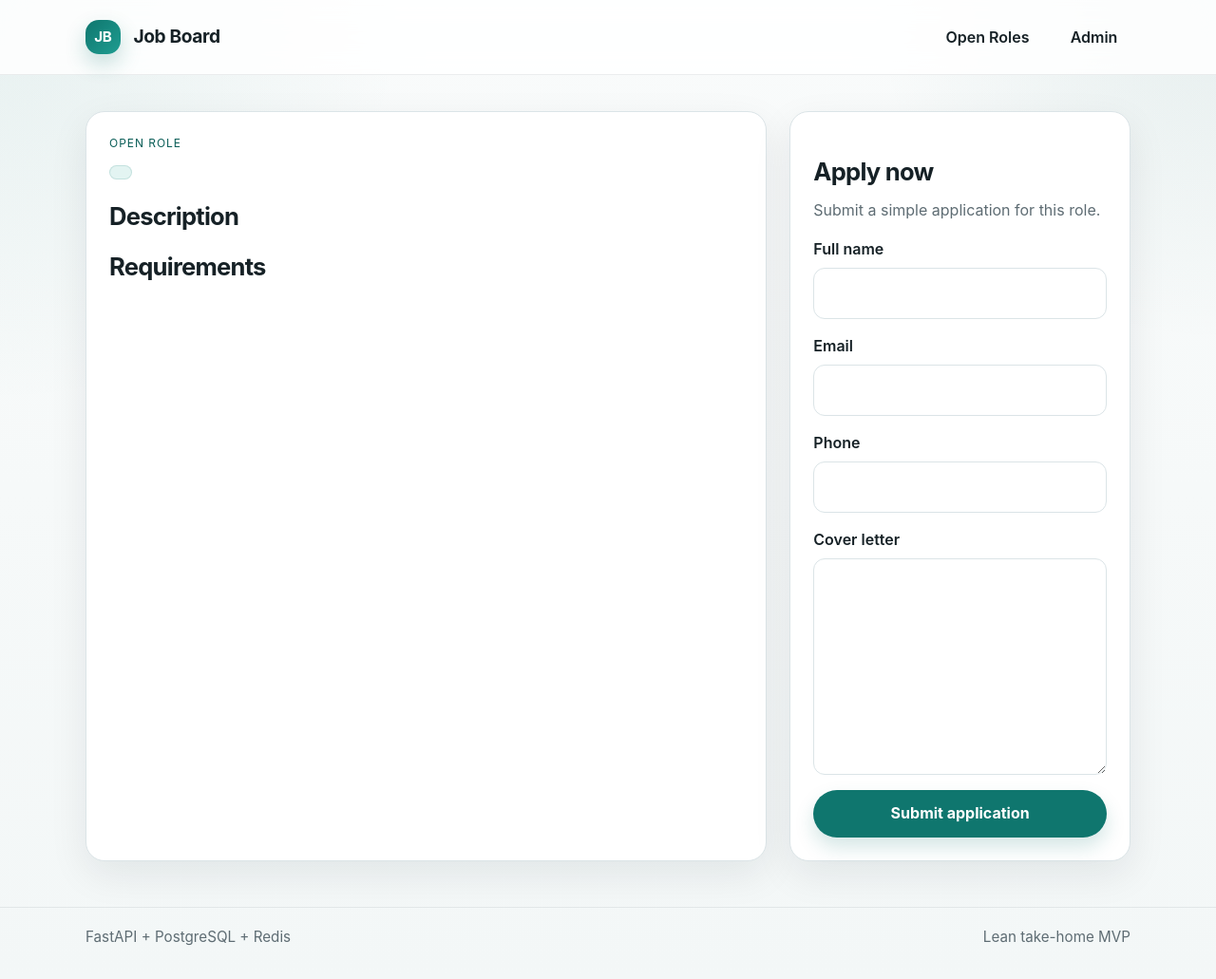
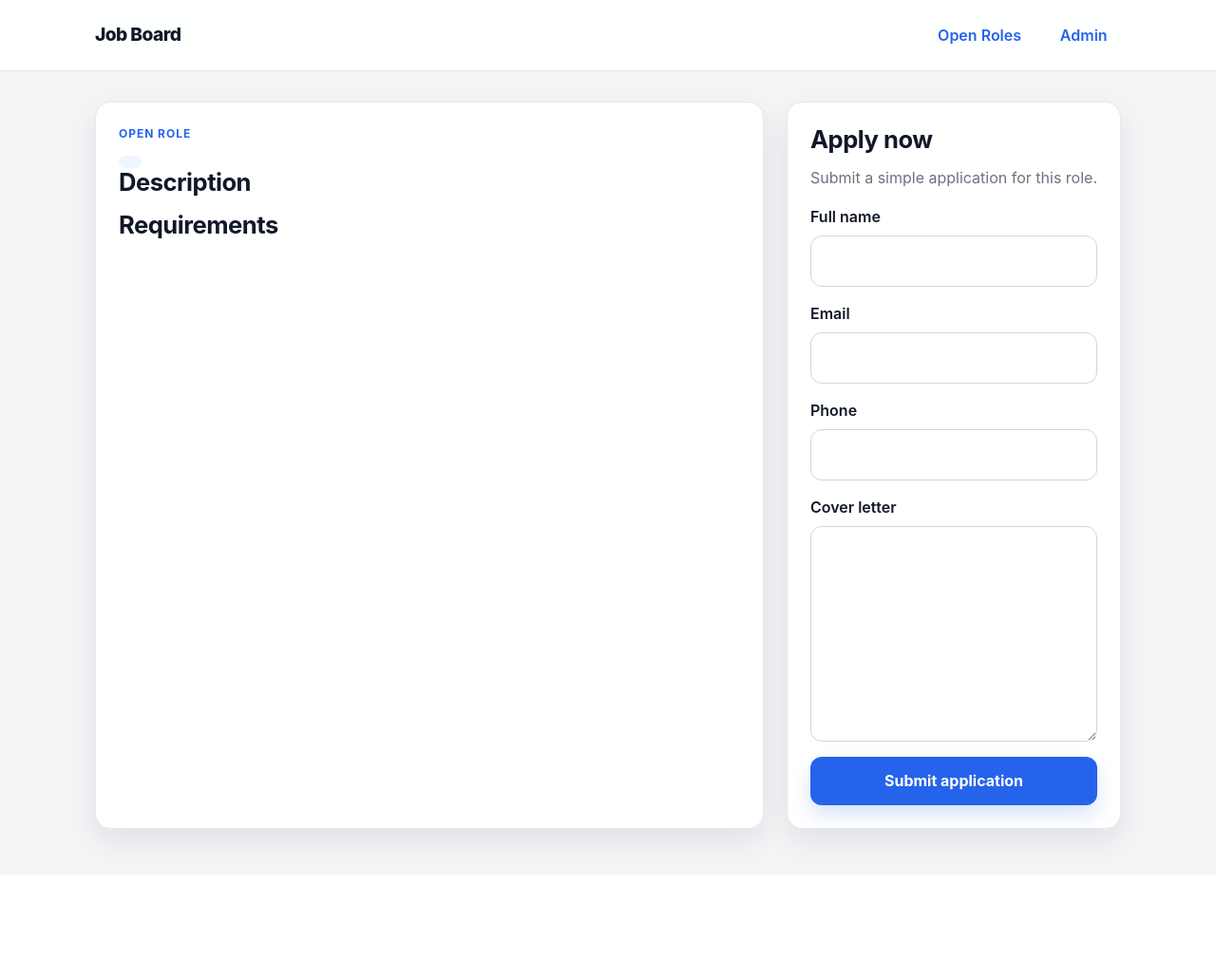
Before and after one commit to alanzhumalin/job_board, a Python web app: template app/templates/job_detail.html in a window 1280 px wide. Shown: the whole page at 95% size. After the commit the page ends 903 px from the top, so only its background shows below. Run offline with Jinja, Linux system fonts and the light colour scheme; the template is opened without the code that fills it, so the values that code supplies are empty.

Commit message:
fix: connect css through base template

```diff
--- a/app/static/styles.css
+++ b/app/static/styles.css
@@ -1,185 +1,122 @@
 :root {
-  --bg: #f4f7f6;
-  --paper: #ffffff;
-  --ink: #162126;
-  --muted: #5e6c73;
-  --line: #dbe4e7;
-  --accent: #0f766e;
-  --accent-dark: #0b5e58;
-  --accent-soft: #e3f4f2;
-  --surface: #f8fbfb;
+  --bg: #f3f4f6;
+  --surface: #ffffff;
+  --surface-soft: #f8fafc;
+  --text: #111827;
+  --muted: #6b7280;
+  --border: #e5e7eb;
+  --primary: #2563eb;
+  --primary-dark: #1d4ed8;
   --danger: #b42318;
-  --success: #127c4f;
-  --success-soft: #e8f7ef;
-  --shadow: 0 14px 40px rgba(17, 24, 39, 0.08);
-  --radius: 20px;
+  --danger-soft: #fee4e2;
+  --success: #067647;
+  --success-soft: #ecfdf3;
+  --shadow: 0 12px 28px rgba(15, 23, 42, 0.08);
+  --radius: 16px;
 }
 
 * {
   box-sizing: border-box;
 }
 
-html {
-  scroll-behavior: smooth;
+body {
+  margin: 0;
+  background: var(--bg);
+  color: var(--text);
+  font-family: Inter, ui-sans-serif, system-ui, -apple-system, BlinkMacSystemFont, "Segoe UI", sans-serif;
+  line-height: 1.55;
 }
 
-body {
-  margin: 0;
-  min-height: 100vh;
-  font-family: Inter, ui-sans-serif, system-ui, -apple-system, BlinkMacSystemFont, "Segoe UI", sans-serif;
-  line-height: 1.55;
-  color: var(--ink);
-  background:
-    radial-gradient(circle at top left, rgba(15, 118, 110, 0.08), transparent 26%),
-    radial-gradient(circle at top right, rgba(9, 94, 88, 0.08), transparent 22%),
-    linear-gradient(180deg, #f9fbfb 0%, #f3f7f7 100%);
+a {
+  color: var(--primary);
+  text-decoration: none;
 }
 
-img {
-  max-width: 100%;
-}
-
-h1,
-h2,
-h3,
-h4,
-p {
-  margin-top: 0;
+a:hover {
+  color: var(--primary-dark);
 }
 
 h1,
 h2,
 h3 {
+  margin: 0 0 0.85rem;
+  color: var(--text);
   line-height: 1.15;
-  letter-spacing: -0.03em;
+  letter-spacing: -0.02em;
 }
 
 h1 {
-  font-size: clamp(2rem, 4vw, 3.25rem);
-  margin-bottom: 0.8rem;
+  font-size: clamp(2rem, 4vw, 3rem);
 }
 
 h2 {
   font-size: clamp(1.2rem, 2.5vw, 1.6rem);
-  margin-bottom: 0.85rem;
 }
 
 p {
-  margin-bottom: 1rem;
-}
-
-a {
-  color: inherit;
-  text-underline-offset: 0.18em;
-}
-
-a:hover {
-  color: var(--accent-dark);
+  margin-top: 0;
 }
 
 .container {
-  width: min(1100px, calc(100% - 2rem));
+  width: min(1080px, calc(100% - 2rem));
   margin: 0 auto;
 }
 
 .site-header {
-  border-bottom: 1px solid rgba(22, 33, 38, 0.08);
-  background: rgba(255, 255, 255, 0.84);
-  backdrop-filter: blur(14px);
   position: sticky;
   top: 0;
-  z-index: 10;
-}
-
-.header-inner,
-.page-head,
-.action-row,
-.job-card-top {
-  display: flex;
-  gap: 1rem;
-  align-items: center;
-  justify-content: space-between;
-}
-
-.header-inner {
-  min-height: 78px;
-}
-
-.brand {
-  display: inline-flex;
-  align-items: center;
-  gap: 0.85rem;
-  text-decoration: none;
-  font-size: 1.2rem;
-  font-weight: 700;
-  letter-spacing: -0.02em;
-}
-
-.brand-mark {
-  width: 2.3rem;
-  height: 2.3rem;
-  display: inline-flex;
-  align-items: center;
-  justify-content: center;
-  border-radius: 14px;
-  background: linear-gradient(135deg, var(--accent), #1f9d91);
-  color: white;
-  font-size: 0.95rem;
-  box-shadow: 0 10px 22px rgba(15, 118, 110, 0.24);
+  z-index: 20;
+  background: rgba(255, 255, 255, 0.92);
+  border-bottom: 1px solid var(--border);
+  backdrop-filter: blur(10px);
 }
 
 .nav {
+  min-height: 74px;
   display: flex;
+  align-items: center;
+  justify-content: space-between;
   gap: 1rem;
 }
 
-.nav a {
-  padding: 0.55rem 0.85rem;
+.nav nav {
+  display: flex;
+  align-items: center;
+  gap: 0.75rem;
+}
+
+.nav nav a {
+  padding: 0.55rem 0.9rem;
   border-radius: 999px;
   font-weight: 600;
 }
 
-.nav a:hover {
-  background: rgba(15, 118, 110, 0.08);
+.nav nav a:hover {
+  background: #eff6ff;
 }
 
-.nav a,
-.actions-cell a {
-  text-decoration: none;
+.brand {
+  font-size: 1.2rem;
+  font-weight: 800;
+  letter-spacing: -0.03em;
+  color: var(--text);
 }
 
-.main-content {
-  padding: 2.4rem 0 3rem;
-}
-
-.site-footer {
-  border-top: 1px solid rgba(22, 33, 38, 0.08);
-  padding: 1.2rem 0 2rem;
-  color: var(--muted);
-}
-
-.footer-inner {
-  display: flex;
-  justify-content: space-between;
-  gap: 1rem;
-  font-size: 0.95rem;
+main.container {
+  padding: 2rem 0 3rem;
 }
 
 .hero,
 .card {
-  background: var(--paper);
-  border: 1px solid var(--line);
+  background: var(--surface);
+  border: 1px solid var(--border);
   border-radius: var(--radius);
   box-shadow: var(--shadow);
 }
 
 .hero {
   padding: 2rem;
-  margin-bottom: 1.6rem;
-  display: grid;
-  gap: 1.5rem;
-  grid-template-columns: 2.2fr 1fr;
-  align-items: end;
+  margin-bottom: 1.5rem;
 }
 
 .card {
@@ -202,87 +139,64 @@ a:hover {
   grid-template-columns: minmax(0, 2fr) minmax(320px, 1fr);
 }
 
+.page-head,
+.action-row,
+.job-card-top,
+.section-head,
+.card-footer,
+.meta-row {
+  display: flex;
+  align-items: center;
+  justify-content: space-between;
+  gap: 0.9rem;
+  flex-wrap: wrap;
+}
+
 .eyebrow {
+  margin: 0 0 0.4rem;
+  font-size: 0.75rem;
+  font-weight: 700;
   text-transform: uppercase;
   letter-spacing: 0.08em;
-  font-size: 0.75rem;
-  color: var(--accent-dark);
-  margin: 0 0 0.4rem;
+  color: var(--primary);
 }
 
 .lede,
-.muted {
+.muted,
+.helper-text {
   color: var(--muted);
 }
 
-.lede {
-  max-width: 62ch;
-  font-size: 1.05rem;
+.pill {
+  display: inline-flex;
+  align-items: center;
+  padding: 0.4rem 0.75rem;
+  border-radius: 999px;
+  background: #eff6ff;
+  color: var(--primary-dark);
+  font-size: 0.85rem;
+  font-weight: 600;
 }
 
-.hero-copy p:last-child,
-.hero-panel p:last-child {
-  margin-bottom: 0;
+.job-card {
+  display: grid;
+  gap: 1rem;
 }
 
-.hero-panel {
-  padding: 1.25rem;
-  border-radius: 18px;
-  background: linear-gradient(180deg, var(--surface), var(--paper));
-  border: 1px solid var(--line);
+.job-card h2 {
+  margin-bottom: 0.35rem;
 }
 
-.hero-stat {
-  display: grid;
-  gap: 0.2rem;
-  margin-bottom: 0.9rem;
+.job-snippet,
+.preserve-lines {
+  color: #374151;
 }
 
-.hero-stat strong {
-  font-size: 2rem;
-  line-height: 1;
+.preserve-lines {
+  white-space: pre-wrap;
 }
 
-.pill {
-  border: 1px solid rgba(15, 118, 110, 0.15);
-  background: var(--accent-soft);
-  color: var(--accent-dark);
-  padding: 0.4rem 0.7rem;
-  border-radius: 999px;
-  font-size: 0.85rem;
-  white-space: nowrap;
-}
-
-.button,
-button {
-  appearance: none;
-  border: none;
-  border-radius: 999px;
-  background: var(--accent);
-  color: white;
-  padding: 0.8rem 1.1rem;
-  text-decoration: none;
-  font: inherit;
-  font-weight: 700;
-  cursor: pointer;
-  transition: background 0.18s ease, transform 0.18s ease, box-shadow 0.18s ease;
-  box-shadow: 0 10px 20px rgba(15, 118, 110, 0.18);
-}
-
-.button:hover,
-button:hover {
-  background: var(--accent-dark);
-  color: white;
-  transform: translateY(-1px);
-}
-
-.button-secondary {
-  background: transparent;
-  color: var(--ink);
-  border: 1px solid var(--line);
-  box-shadow: none;
-}
-
+form,
 .form-stack {
   display: grid;
   gap: 1rem;
@@ -295,23 +209,23 @@ label {
 }
 
 input,
-textarea {
+textarea,
+select {
   width: 100%;
-  border: 1px solid var(--line);
+  padding: 0.85rem 0.95rem;
+  border: 1px solid #d1d5db;
   border-radius: 12px;
-  padding: 0.85rem 0.95rem;
+  background: #ffffff;
+  color: var(--text);
   font: inherit;
-  background: white;
-  color: var(--ink);
-  transition: border-color 0.18s ease, box-shadow 0.18s ease, background 0.18s ease;
 }
 
 input:focus,
-textarea:focus {
+textarea:focus,
+select:focus {
   outline: none;
-  border-color: rgba(15, 118, 110, 0.55);
-  box-shadow: 0 0 0 4px rgba(15, 118, 110, 0.12);
-  background: #fcffff;
+  border-color: #93c5fd;
+  box-shadow: 0 0 0 4px rgba(37, 99, 235, 0.12);
 }
 
 .checkbox-row {
@@ -324,22 +238,55 @@ textarea:focus {
   width: auto;
 }
 
+button,
+.button,
+.btn {
+  display: inline-flex;
+  align-items: center;
+  justify-content: center;
+  padding: 0.8rem 1.1rem;
+  border: none;
+  border-radius: 12px;
+  background: var(--primary);
+  color: #ffffff;
+  font: inherit;
+  font-weight: 700;
+  cursor: pointer;
+  box-shadow: 0 10px 20px rgba(37, 99, 235, 0.18);
+}
+
+button:hover,
+.button:hover,
+.btn:hover {
+  background: var(--primary-dark);
+  color: #ffffff;
+}
+
+.button-secondary {
+  background: #ffffff;
+  color: var(--text);
+  border: 1px solid var(--border);
+  box-shadow: none;
+}
+
 .alert {
-  border-radius: 12px;
   padding: 0.9rem 1rem;
   margin-bottom: 1rem;
+  border-radius: 12px;
+  border: 1px solid var(--border);
+  background: var(--surface-soft);
 }
 
 .alert.error {
-  background: rgba(180, 35, 24, 0.08);
+  background: var(--danger-soft);
+  border-color: #fecdca;
   color: var(--danger);
-  border: 1px solid rgba(180, 35, 24, 0.2);
 }
 
 .alert.success {
   background: var(--success-soft);
+  border-color: #abefc6;
   color: var(--success);
-  border: 1px solid rgba(18, 124, 79, 0.2);
 }
 
 .table-wrap {
@@ -420,55 +365,7 @@ td {
 }
 
 .success-card {
-  max-width: 700px;
-}
-
-.detail-card h2,
-.apply-card h2,
-.form-card h2 {
-  margin-top: 1.5rem;
-}
-
-.job-card {
-  display: grid;
-  gap: 1rem;
-}
-
-.job-card h2 {
-  margin-bottom: 0.35rem;
-}
-
-.job-card h2 a {
-  text-decoration: none;
-}
-
-.job-snippet {
-  color: #314046;
-}
-
-.card-footer,
-.section-head,
-.meta-row {
-  display: flex;
-  gap: 0.85rem;
-  align-items: center;
-  justify-content: space-between;
-  flex-wrap: wrap;
-}
-
-.meta-row {
-  margin-bottom: 1.3rem;
-}
-
-.section-head {
-  margin-bottom: 1rem;
-}
-
-.helper-text {
-  margin-top: 1rem;
-  margin-bottom: 0;
-  color: var(--muted);
-  font-size: 0.95rem;
+  max-width: 720px;
 }
 
 .danger-text {
--- a/app/templates/base.html
+++ b/app/templates/base.html
@@ -3,37 +3,22 @@
 <head>
   <meta charset="UTF-8">
   <meta name="viewport" content="width=device-width, initial-scale=1.0">
-  <title>{{ page_title or "Job Board" }}</title>
-  <link rel="stylesheet" href="{{ url_for('static', path='styles.css') }}">
+  <title>{% block title %}Job Board{% endblock %}</title>
+  <link rel="stylesheet" href="{{ url_for('static', path='styles.css') }}?v=3">
 </head>
 <body>
   <header class="site-header">
-    <div class="container header-inner">
-      <a class="brand" href="/">
-        <span class="brand-mark">JB</span>
-        <span>Job Board</span>
-      </a>
-      <nav class="nav">
+    <div class="container nav">
+      <a class="brand" href="/">Job Board</a>
+      <nav>
         <a href="/jobs">Open Roles</a>
         <a href="/admin">Admin</a>
       </nav>
     </div>
   </header>
 
-  <main class="container main-content">
-    {% block content %}
-    <section class="card">
-      <h1>{{ content_title or "Job Board" }}</h1>
-      <p>{{ content_body or "Welcome." }}</p>
-    </section>
-    {% endblock %}
+  <main class="container">
+    {% block content %}{% endblock %}
   </main>
-
-  <footer class="site-footer">
-    <div class="container footer-inner">
-      <span>FastAPI + PostgreSQL + Redis</span>
-      <span>Lean take-home MVP</span>
-    </div>
-  </footer>
 </body>
 </html>
```
Also changed, not shown: other parts of app/static/styles.css (+32 -38 lines).
